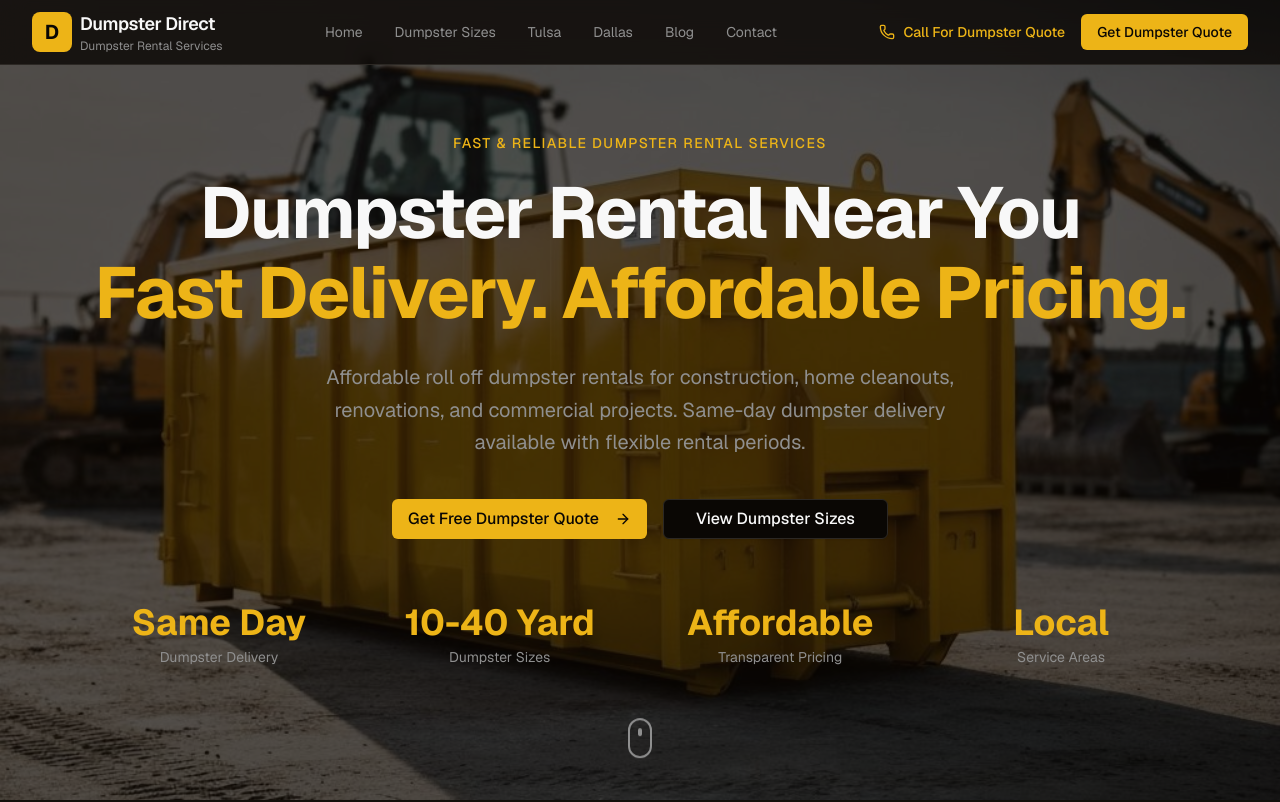
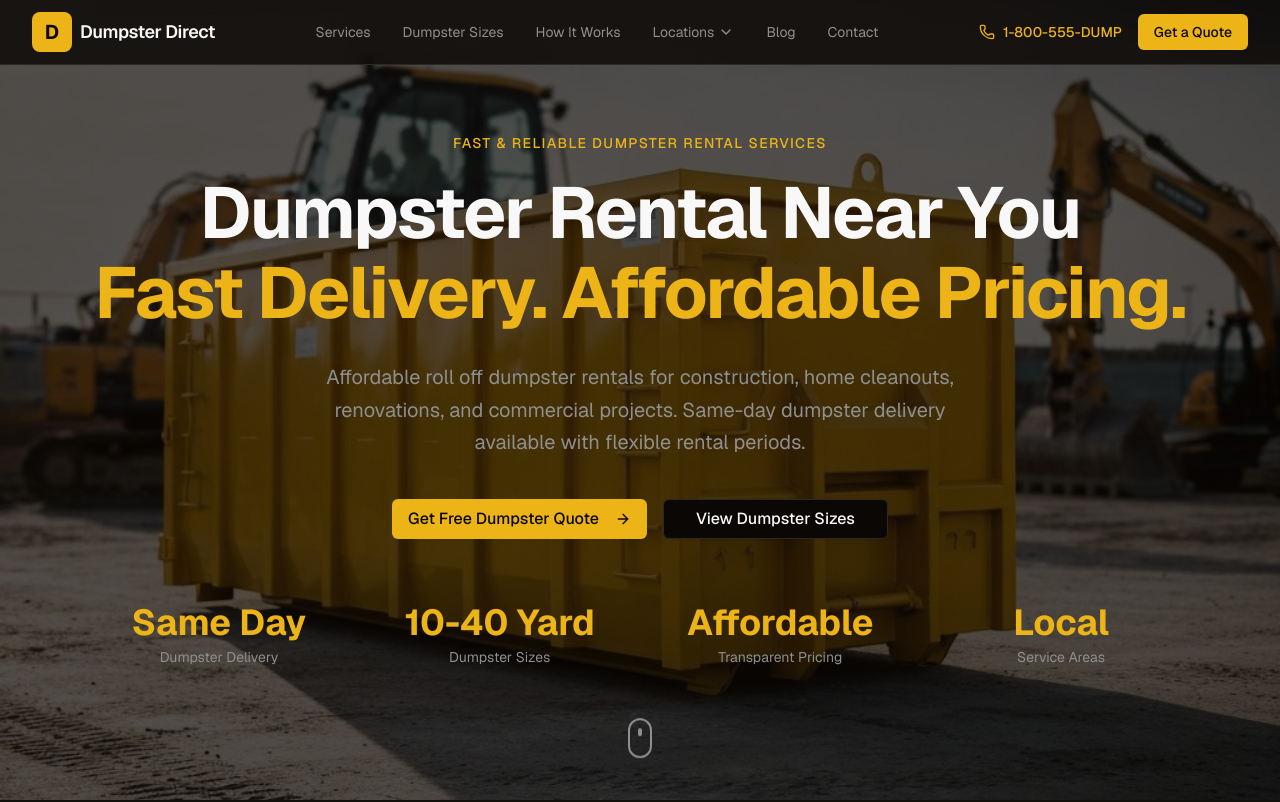
Before and after one commit to PiotrCembrowski/dumpster, a Next.js app: page / in a window 1280 px wide. Shown: the top 802 px of the page. Built offline with nearby package versions, Linux system fonts and the light colour scheme.

Commit message:
adding dropdown

```diff
--- a/components/header.tsx
+++ b/components/header.tsx
@@ -2,63 +2,84 @@
 
 import { useState } from "react";
 import Link from "next/link";
-import { Menu, X, Phone } from "lucide-react";
+import { Menu, X, Phone, ChevronDown } from "lucide-react";
 import { Button } from "@/components/ui/button";
+import * as NavigationMenu from "@radix-ui/react-navigation-menu";
+
+const locations = [
+  { name: "Tulsa, OK", href: "/locations/tulsa" },
+  { name: "Oklahoma City, OK", href: "/locations/oklahoma-city" },
+  { name: "Dallas, TX", href: "/locations/dallas" },
+  { name: "Houston, TX", href: "/locations/houston" },
+  { name: "Austin, TX", href: "/locations/austin" },
+  { name: "Kansas City, MO", href: "/locations/kansas-city" },
+];
 
 export function Header() {
   const [mobileMenuOpen, setMobileMenuOpen] = useState(false);
+  const [locationsOpen, setLocationsOpen] = useState(false);
 
   return (
     <header className="fixed top-0 left-0 right-0 z-50 bg-background/80 backdrop-blur-md border-b border-border">
       <nav className="mx-auto max-w-7xl px-4 sm:px-6 lg:px-8">
         <div className="flex h-16 items-center justify-between">
-          {/* Logo */}
-          <Link href="/" className="flex items-center gap-2">
+          <div className="flex items-center gap-2">
             <div className="flex h-10 w-10 items-center justify-center rounded-lg bg-primary">
               <span className="text-xl font-bold text-primary-foreground">
                 D
               </span>
             </div>
-
-            <div className="flex flex-col leading-tight">
             <span className="text-lg font-semibold tracking-tight text-foreground">
               Dumpster Direct
             </span>
-              <span className="text-xs text-muted-foreground">
-                Dumpster Rental Services
-              </span>
           </div>
-          </Link>
 
-          {/* Desktop Navigation */}
           <div className="hidden md:flex md:items-center md:gap-8">
             <Link
-              href="/"
-              className="block text-sm text-muted-foreground hover:text-foreground"
+              href="/services"
+              className="text-sm text-muted-foreground hover:text-foreground transition-colors"
             >
-              Home
+              Services
             </Link>
-
             <Link
               href="/#sizes"
-              className="block text-sm text-muted-foreground hover:text-foreground"
+              className="text-sm text-muted-foreground hover:text-foreground transition-colors"
             >
               Dumpster Sizes
             </Link>
-
             <Link
-              href="/dumpster-rental/tulsa-ok"
-              className="block text-sm text-muted-foreground hover:text-foreground"
+              href="/#process"
+              className="text-sm text-muted-foreground hover:text-foreground transition-colors"
             >
-              Tulsa
+              How It Works
             </Link>
 
+            <NavigationMenu.Root className="relative">
+              <NavigationMenu.List>
+                <NavigationMenu.Item>
+                  <NavigationMenu.Trigger className="group flex items-center gap-1 text-sm text-muted-foreground hover:text-foreground transition-colors">
+                    Locations
+                    <ChevronDown className="h-4 w-4 transition-transform duration-200 group-data-[state=open]:rotate-180" />
+                  </NavigationMenu.Trigger>
+                  <NavigationMenu.Content className="absolute top-full left-0 mt-2 w-56 rounded-md border border-border bg-card shadow-lg">
+                    <ul className="py-2">
+                      {locations.map((location) => (
+                        <li key={location.href}>
+                          <NavigationMenu.Link asChild>
                             <Link
-              href="/dumpster-rental/dallas"
-              className="block text-sm text-muted-foreground hover:text-foreground"
+                              href={location.href}
+                              className="block px-4 py-2 text-sm text-muted-foreground hover:text-foreground hover:bg-secondary transition-colors"
                             >
-              Dallas
+                              {location.name}
                             </Link>
+                          </NavigationMenu.Link>
+                        </li>
+                      ))}
+                    </ul>
+                  </NavigationMenu.Content>
+                </NavigationMenu.Item>
+              </NavigationMenu.List>
+            </NavigationMenu.Root>
 
             <Link
               href="/blog"
@@ -66,7 +87,6 @@ export function Header() {
             >
               Blog
             </Link>
-
             <Link
               href="/contact"
               className="text-sm text-muted-foreground hover:text-foreground transition-colors"
@@ -75,22 +95,19 @@ export function Header() {
             </Link>
           </div>
 
-          {/* CTA */}
           <div className="hidden md:flex md:items-center md:gap-4">
             <a
               href="tel:1-800-555-DUMP"
               className="flex items-center gap-2 text-sm text-primary"
             >
               <Phone className="h-4 w-4" />
-              <span className="font-medium">Call For Dumpster Quote</span>
+              <span className="font-medium">1-800-555-DUMP</span>
             </a>
-
             <Button asChild>
-              <Link href="/contact">Get Dumpster Quote</Link>
+              <Link href="/contact">Get a Quote</Link>
             </Button>
           </div>
 
-          {/* Mobile Menu Button */}
           <button
             type="button"
             className="md:hidden"
@@ -106,23 +123,52 @@ export function Header() {
         </div>
       </nav>
 
-      {/* Mobile Menu */}
       {mobileMenuOpen && (
         <div className="md:hidden border-t border-border bg-background">
           <div className="px-4 py-4 space-y-3">
             <Link
-              href="/"
+              href="/services"
               className="block text-sm text-muted-foreground hover:text-foreground"
             >
-              Home
+              Services
             </Link>
-
             <Link
               href="/#sizes"
               className="block text-sm text-muted-foreground hover:text-foreground"
             >
               Dumpster Sizes
             </Link>
+            <Link
+              href="/#process"
+              className="block text-sm text-muted-foreground hover:text-foreground"
+            >
+              How It Works
+            </Link>
+
+            <div>
+              <button
+                onClick={() => setLocationsOpen(!locationsOpen)}
+                className="flex items-center justify-between w-full text-sm text-muted-foreground hover:text-foreground"
+              >
+                Locations
+                <ChevronDown
+                  className={`h-4 w-4 transition-transform duration-200 ${locationsOpen ? "rotate-180" : ""}`}
+                />
+              </button>
+              {locationsOpen && (
+                <div className="mt-2 ml-4 space-y-2">
+                  {locations.map((location) => (
+                    <Link
+                      key={location.href}
+                      href={location.href}
+                      className="block text-sm text-muted-foreground hover:text-foreground"
+                    >
+                      {location.name}
+                    </Link>
+                  ))}
+                </div>
+              )}
+            </div>
 
             <Link
               href="/blog"
@@ -130,25 +176,22 @@ export function Header() {
             >
               Blog
             </Link>
-
             <Link
               href="/contact"
               className="block text-sm text-muted-foreground hover:text-foreground"
             >
               Contact
             </Link>
-
             <div className="pt-3 border-t border-border">
               <a
                 href="tel:1-800-555-DUMP"
                 className="flex items-center gap-2 text-sm text-primary mb-3"
               >
                 <Phone className="h-4 w-4" />
-                <span className="font-medium">Call For Dumpster Quote</span>
+                <span className="font-medium">1-800-555-DUMP</span>
               </a>
-
               <Button asChild className="w-full">
-                <Link href="/contact">Get Dumpster Quote</Link>
+                <Link href="/contact">Get a Quote</Link>
               </Button>
             </div>
           </div>
```
Lines whose indentation alone changed are shown as unchanged.
